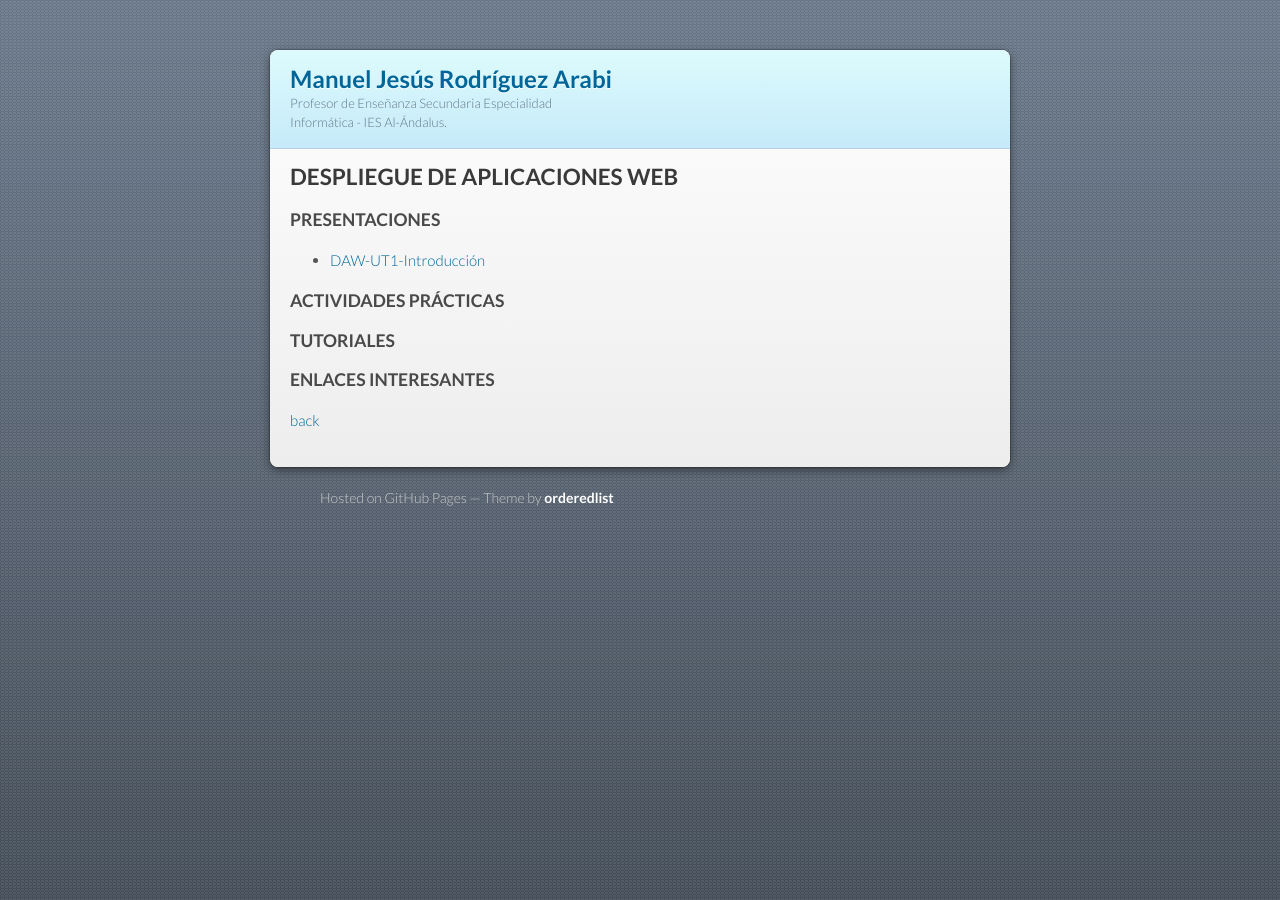
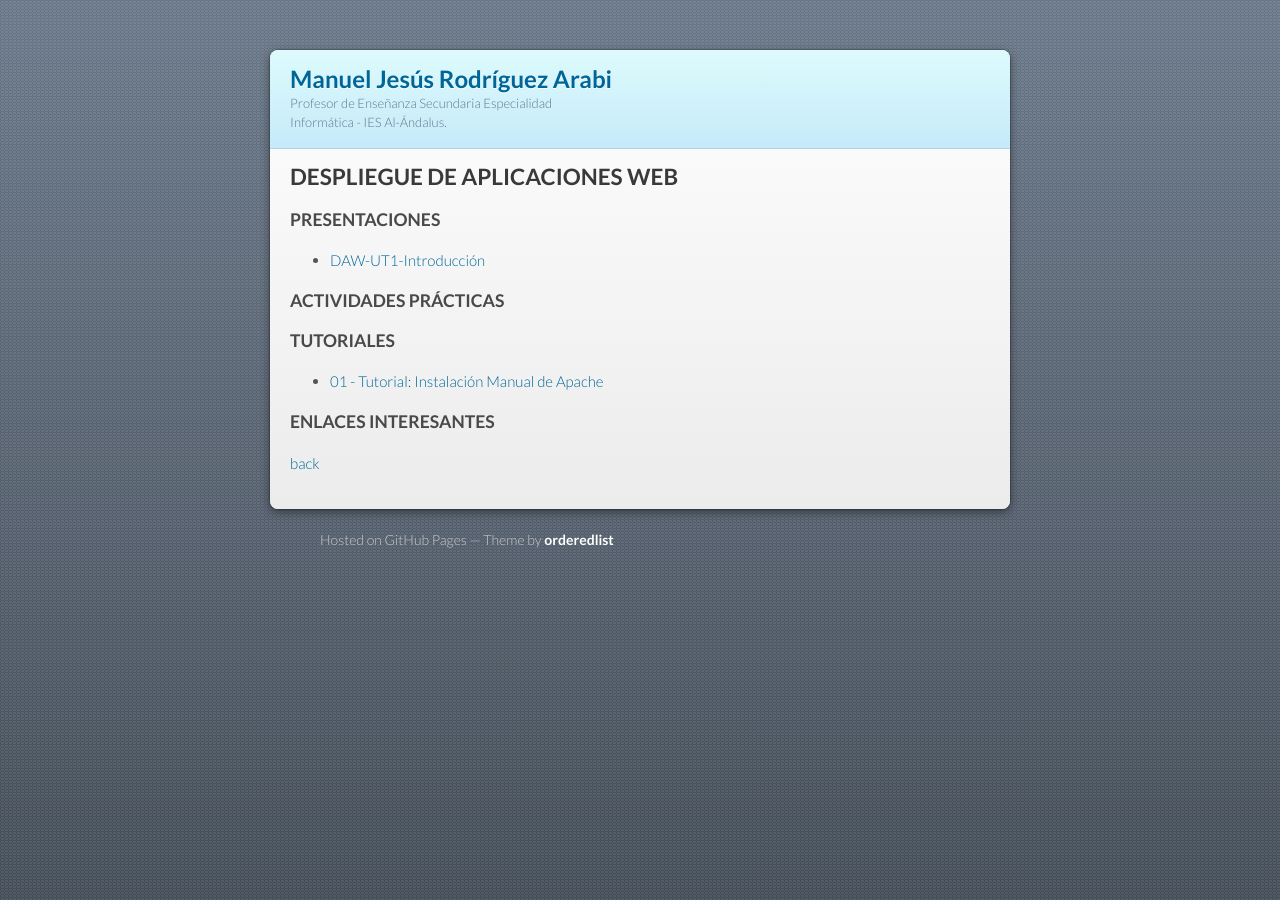
Before and after one commit to mrodara/mrodara.github.io, a Jekyll site: the page built from mods/daw.md, in a window 1280 px wide. Built offline with Jekyll 4.4.1, drawn with Linux system fonts in a browser that asks for light colours; our own code applies the rules of GitHub Pages for plain Markdown files.

Commit message:
Enlace tutorial instalación manual apache

```diff
--- a/mods/daw.md
+++ b/mods/daw.md
@@ -12,6 +12,8 @@ layout: default
 
 ### TUTORIALES
 
+* [01 - Tutorial: Instalación Manual de Apache](https://docs.google.com/document/d/1jwjqaS1a8ck-DKe7FUTutS03L2L86gSH2j4onT6iHTU/edit?usp=sharing)
+
 ### ENLACES INTERESANTES
 
 
```
Also changed, not shown: mods/iaw.md (+2 -0 lines).
